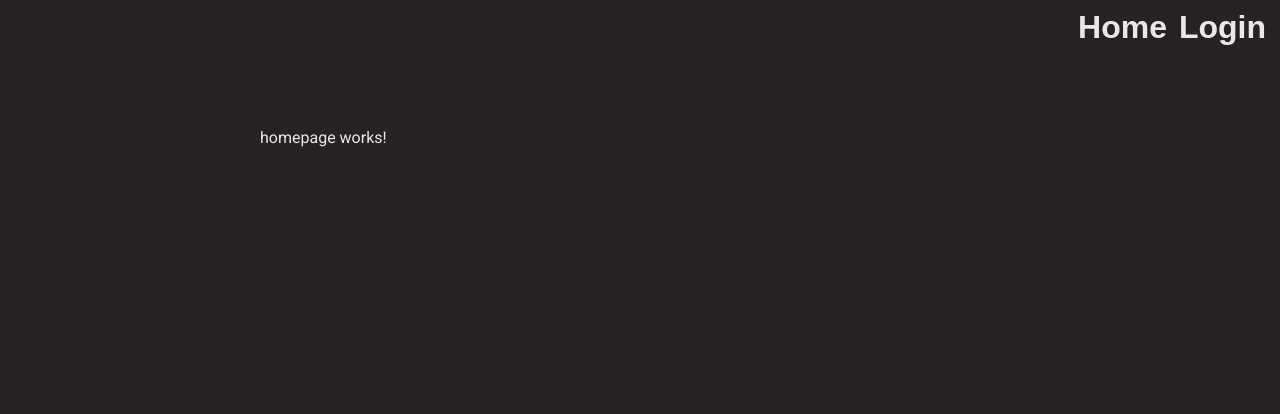
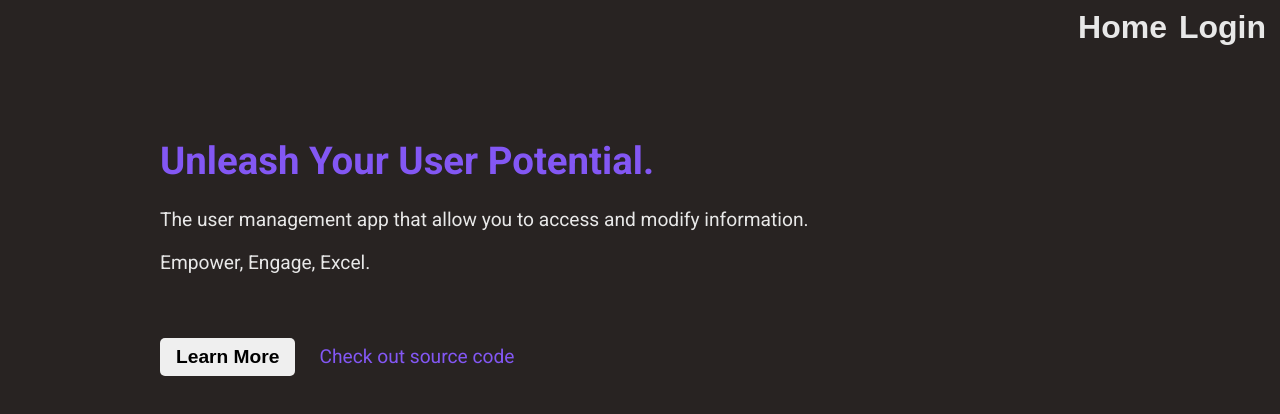
Before and after one commit to C-ZLTV/user-management-app-angular, an Angular app: page /homepage in a window 1280 px wide. Shown: the top 414 px of the page. Built offline with nearby package versions, Linux system fonts and the light colour scheme.

Commit message:
homepage style

```diff
--- a/src/app/app.component.css
+++ b/src/app/app.component.css
@@ -1,5 +1,5 @@
 .main-wrapper {
     margin-inline: auto;
-    width: min(90%, 760px);
+    width: min(90%, 960px);
     margin-top: 4rem;
 }
--- a/src/app/components/homepage/homepage.component.css
+++ b/src/app/components/homepage/homepage.component.css
@@ -0,0 +1,30 @@
+.hero-text{
+    margin-bottom: 4rem;
+}
+
+.hero-title {
+    color: #8357f4ff;
+    font-size: clamp(2rem, 3vw, 8rem)
+}
+
+.hero-subtitle{
+    font-size: clamp(1rem, 1.5vw, 3rem)
+}
+
+.learn-more-btn{
+    font-size: clamp(1rem, 1.5vw, 3rem);
+    display: block;
+    margin-bottom: 1.5rem;
+}
+
+a {
+    font-size: clamp(1rem, 1.5vw, 3rem);
+    color: var(--accent-color-dark)
+}
+
+@media screen and (min-width: 760px){
+    .learn-more-btn{
+        display: inline-block;
+        margin-right: 1.5rem;
+    }
+}
--- a/src/app/components/homepage/homepage.component.html
+++ b/src/app/components/homepage/homepage.component.html
@@ -1 +1,12 @@
-<p>homepage works!</p>
+<div class="homepage-wrapper">
+    <div class="hero-text">
+        <h1 class="hero-title">Unleash Your User Potential.</h1>
+        <p class="hero-subtitle">The user management app that allow you to access and modify information.</p>
+        <p class="hero-subtitle">Empower, Engage, Excel.</p>
+    </div>
+
+    <div class="discover-panel">
+        <button class="learn-more-btn btn"routerLink="/learn-more">Learn More</button>
+        <a href="https://github.com/C-ZLTV/user-management-app-angular" target="_blank" rel="noopener">Check out source code</a>
+    </div>
+</div>
```
